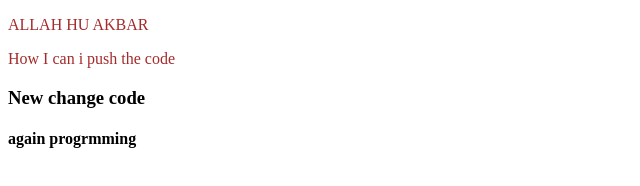
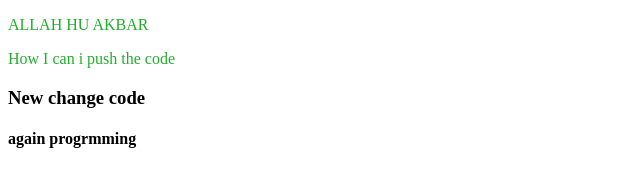
Before and after one commit to allahorgolam/my-second-repo, a plain HTML site: page index.html in a window 1280 px wide. Shown: the whole page, without its empty margins (0-640 px from the left). Drawn offline with Linux system fonts and the light colour scheme.

Commit message:
color changed

```diff
--- a/style.css
+++ b/style.css
@@ -1,3 +1,3 @@
 p {
-  color: brown;
+  color: rgb(34, 173, 45);
 }
```
